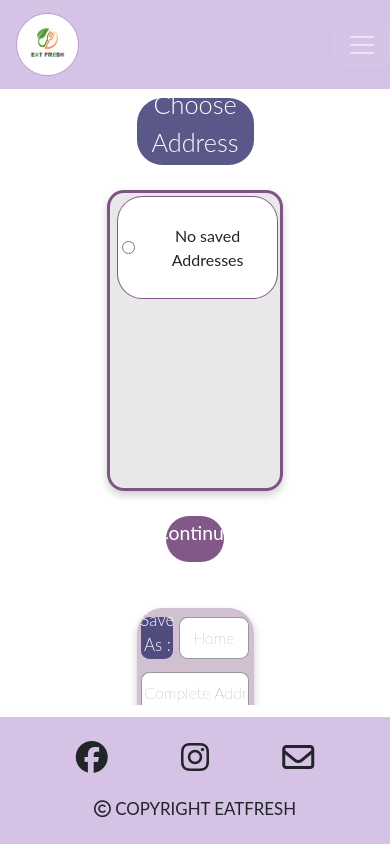
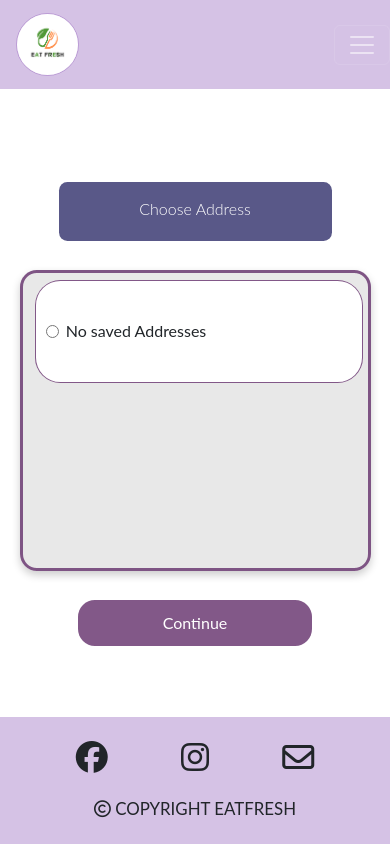
Before and after one commit to Globetrottercode/react_eat_fresh, a React (Create React App) app: page /plans/1/checkout/address in a window 390 px wide. Built offline with nearby package versions, Linux system fonts and the light colour scheme.

Commit message:
made checkoutAddr.js page responsive

```diff
--- a/src/css/checkout.module.css
+++ b/src/css/checkout.module.css
@@ -622,34 +622,70 @@
     border-radius: 2vh;
   }
 }
+/* ///////////////////////////// CheckoutAddr.js///////////////// */
 
-/* @media (max-width: 500px) {
-  .body {
-    display: block;
-    text-align: -webkit-center;
-    overflow-y: scroll;
+@media (max-width: 913px) {
+  .checkoutAddrLeft {
+    margin-top: 10vh;
+    width: 100vw;
   }
-  .planSelectCard {
-    width: 92vw;
-    height: 20vh;
-    margin-top: 10vh;
+  .checkoutChooseAddress {
+    width: 70vw;
+    height: 7vh;
+    border-radius: 1vh;
   }
-  .checkoutLeft {
-    width: 100vw;
-    height: 40vh;
-    display: block;
+  .checkoutChooseAddress > p {
+    margin-top: 4%;
+    font-size: 1rem;
   }
-  .checkoutRight {
-    width: 80vw;
-    display: block;
-  }
-  .checkoutPricingCard {
-    width: 80vw;
-    height: 30vh;
-    margin-bottom: 5vh;
-  }
-  .checkoutPayment > div {
-    width: 50vw;
+  .checkoutContinue {
+    width: 60vw;
     border-radius: 2vh;
   }
-} */
+  .checkoutContinue > p {
+    font-size: 1rem;
+    border-radius: 10vh;
+    margin-bottom: 6%;
+  }
+  .checkoutAddrRight {
+    margin-top: 5vh;
+    width: 90vw;
+  }
+  .checkoutAddBtn {
+    border-radius: 2vh;
+  }
+  .checkoutAddBtn > p {
+    margin-bottom: 7%;
+  }
+}
+
+@media (max-width: 500px) {
+  /* .checkoutAddrLeft {
+    margin-top: 10vh;
+    width: 100vw;
+  }
+  .checkoutChooseAddress {
+    width: 70vw;
+    height: 7vh;
+    border-radius: 1vh;
+  }
+  .checkoutChooseAddress > p {
+    margin-top: 4%;
+    font-size: 1rem;
+  } */
+  .checkoutContinue {
+    width: 60vw;
+    border-radius: 2vh;
+  }
+  /* .checkoutContinue > p {
+    font-size: 1rem;
+    border-radius: 10vh;
+  }
+  .checkoutAddrRight {
+    margin-top: 5vh;
+    width: 90vw;
+  }
+  .checkoutAddBtn {
+    border-radius: 2vh;
+  } */
+}
--- a/src/css/dashboard.module.css
+++ b/src/css/dashboard.module.css
@@ -67,13 +67,13 @@ flex-direction: column; */
   background-color: rgba(217, 217, 217, 0.6);
   display: flex;
   flex-direction: column;
-  justify-content: space-evenly;
+  /* justify-content: space-evenly; */
   align-items: center;
 }
 
-/* .myPlanCard > div {
+.myPlanCard > div {
   margin-top: 4%;
-} */
+}
 
 .myPlanLabel {
   height: 18%;
@@ -529,7 +529,7 @@ flex-direction: column; */
   font-size: 2.5vh;
 }
 
-/* ///////////////////////////dashboard.js */
+/* ///////////////////////////dashboard.js ////////////////*/
 
 @media (max-width: 1137px) {
   .left {
@@ -561,12 +561,16 @@ flex-direction: column; */
   .right {
     margin-top: 35vh;
     width: 90vw;
-    height: 65vh;
+    height: 50vh;
     /* flex-direction: column; */
   }
   .myPlanCard {
     display: flex;
-    justify-content: space-evenly;
+    /* justify-content: space-evenly; */
+  }
+  .myPlanCard {
+    margin-top: 4%;
+    margin-bottom: 4%;
   }
   .text {
     font-size: 0.8rem;
@@ -583,9 +587,9 @@ flex-direction: column; */
     font-size: 0.8rem;
   }
 }
-@media (max-width: 500px) {
+@media (max-width: 413px) {
   .right {
-    height: 55vh;
+    height: 45vh;
     /* flex-direction: column; */
   }
 }
--- a/src/css/planinfo.module.css
+++ b/src/css/planinfo.module.css
@@ -442,6 +442,7 @@
   }
   .checkout {
     width: 50vw;
+    border-radius: 2vh;
   }
 }
 
--- a/src/pages/dashboardPages/Addresses.js
+++ b/src/pages/dashboardPages/Addresses.js
@@ -14,17 +14,23 @@ function Addresses() {
           <p>Addresses</p>
         </div>
         <div className={dashboard.savedAddressesCard}>
-          {allAddress.map((address, index) => {
+          {allAddress[0] ? (
+            allAddress.map((address, index) => {
               return (
                 <div>
                   <span style={{ fontSize: "2vh" }}>
-                  {address.saveAs} {address.floor ? ", " + address.floor : ""} ,{" "}
-                  {address.detailed} , {address.landmark} {address.city} ,{" "}
+                    {address.saveAs} {address.floor ? ", " + address.floor : ""}{" "}
+                    , {address.detailed} , {address.landmark} {address.city} ,{" "}
                     {address.pincode}
                   </span>
                 </div>
               );
-          })}
+            })
+          ) : (
+            <div>
+              <span style={{ fontSize: "2vh" }}>No saved Addresses</span>
+            </div>
+          )}
         </div>
       </div>
 
```
Lines whose indentation alone changed are shown as unchanged.
